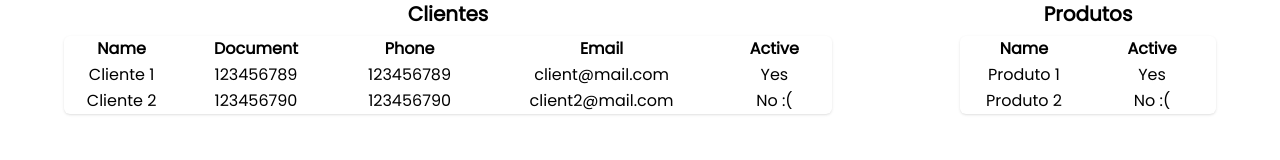
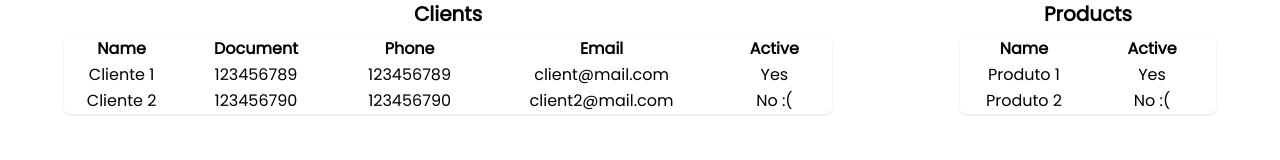
Before and after one commit to LucasFASouza/Clients-Admin, a Vue app: page / in a window 1280 px wide. Shown: the top 160 px of the page. Built offline with nearby package versions, Linux system fonts and the light colour scheme; data requests are answered from the project's data file.

Commit message:
fix: change titles to english

```diff
--- a/src/components/ClientsTable.vue
+++ b/src/components/ClientsTable.vue
@@ -1,6 +1,6 @@
 <template>
   <div>
-    <h2 class="text-xl text-center font-bold pb-2">Clientes</h2>
+    <h2 class="text-xl text-center font-bold pb-2">Clients</h2>
     <table class="w-full text-center shadow rounded-md">
       <thead>
         <tr>
--- a/src/components/ProductsTable.vue
+++ b/src/components/ProductsTable.vue
@@ -1,6 +1,6 @@
 <template>
   <div>
-    <h2 class="text-xl text-center font-bold pb-2">Produtos</h2>
+    <h2 class="text-xl text-center font-bold pb-2">Products</h2>
     <table class="w-full text-center shadow rounded-md">
       <thead>
         <tr>
```
